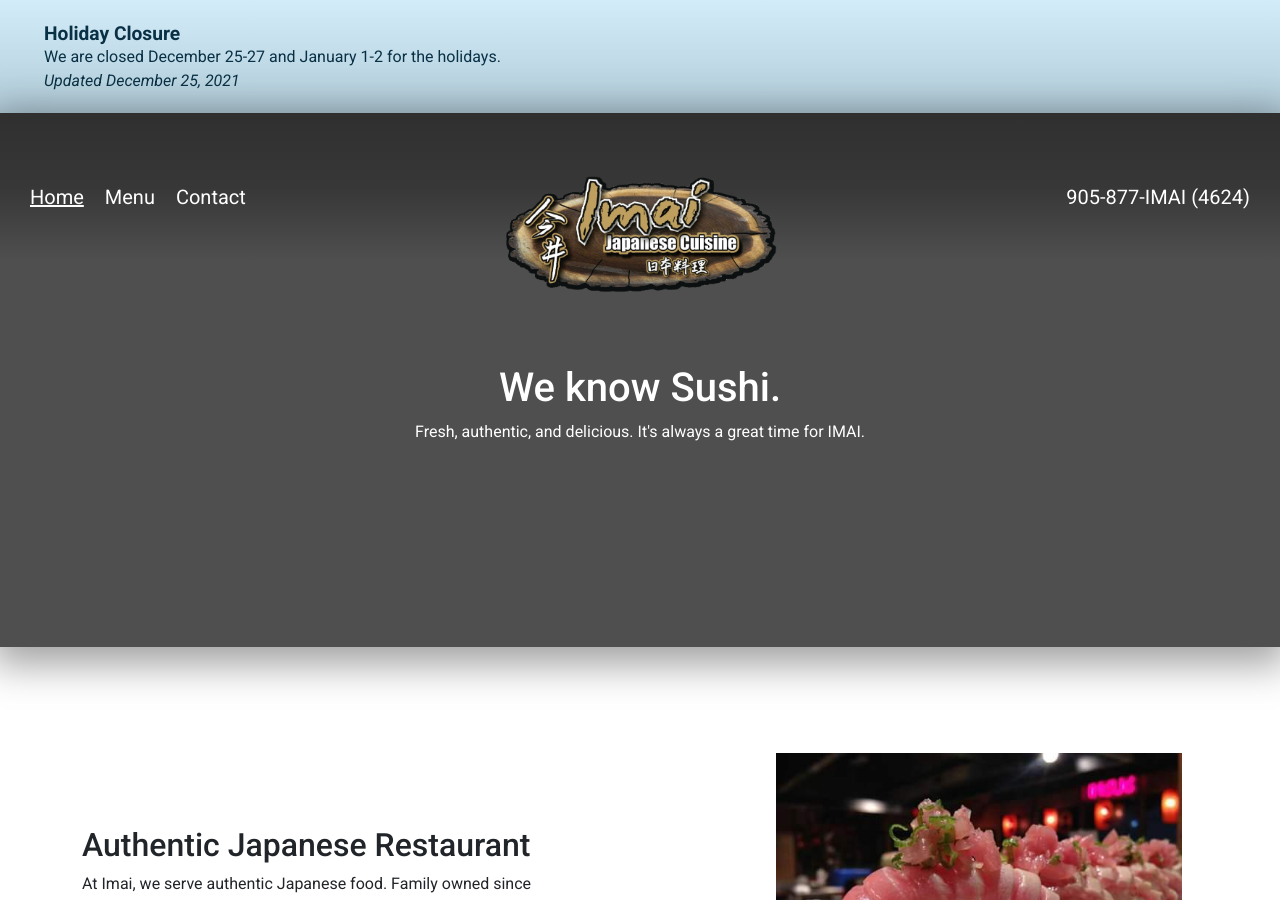
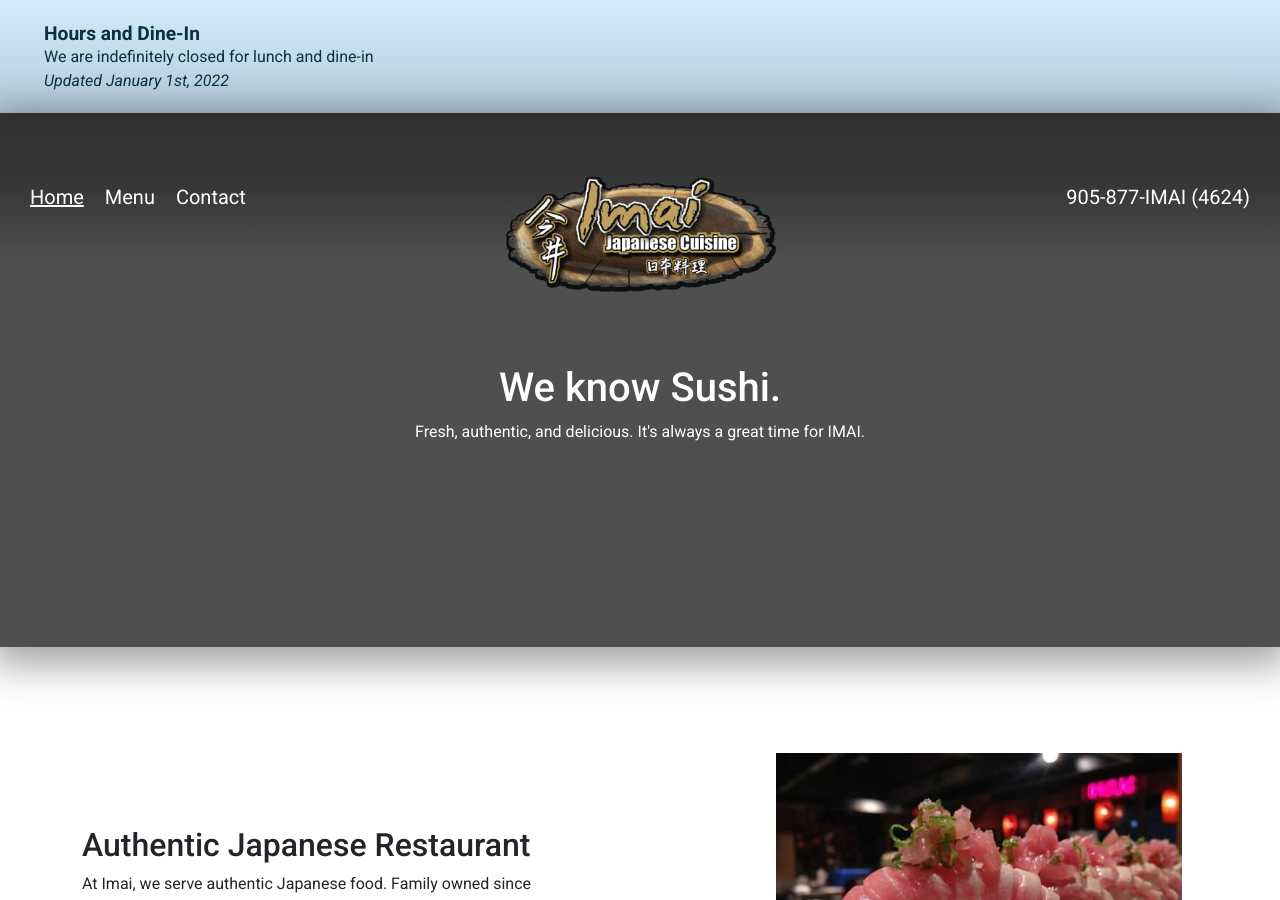
Before and after one commit to logonoff/imai-website, a Jekyll site: the page built from index.html, in a window 1280 px wide and 900 px high. Built offline with Jekyll 4.4.1, drawn with Linux system fonts in a browser that asks for light colours.

Commit message:
Updated Hours

```diff
--- a/_layouts/default.html
+++ b/_layouts/default.html
@@ -7,7 +7,7 @@
 
 {% include head.html %}
 
-{% include note.html type="info" title="Holiday Closure" content="We are closed December 25-27 and January 1-2 for the holidays.<br><em>Updated December 25, 2021</em>" %}
+{% include note.html type="info" title="Hours and Dine-In" content="We are indefinitely closed for lunch and dine-in<br><em>Updated January 1st, 2022</em>" %}
 
 {% include header.html %}
 
```
